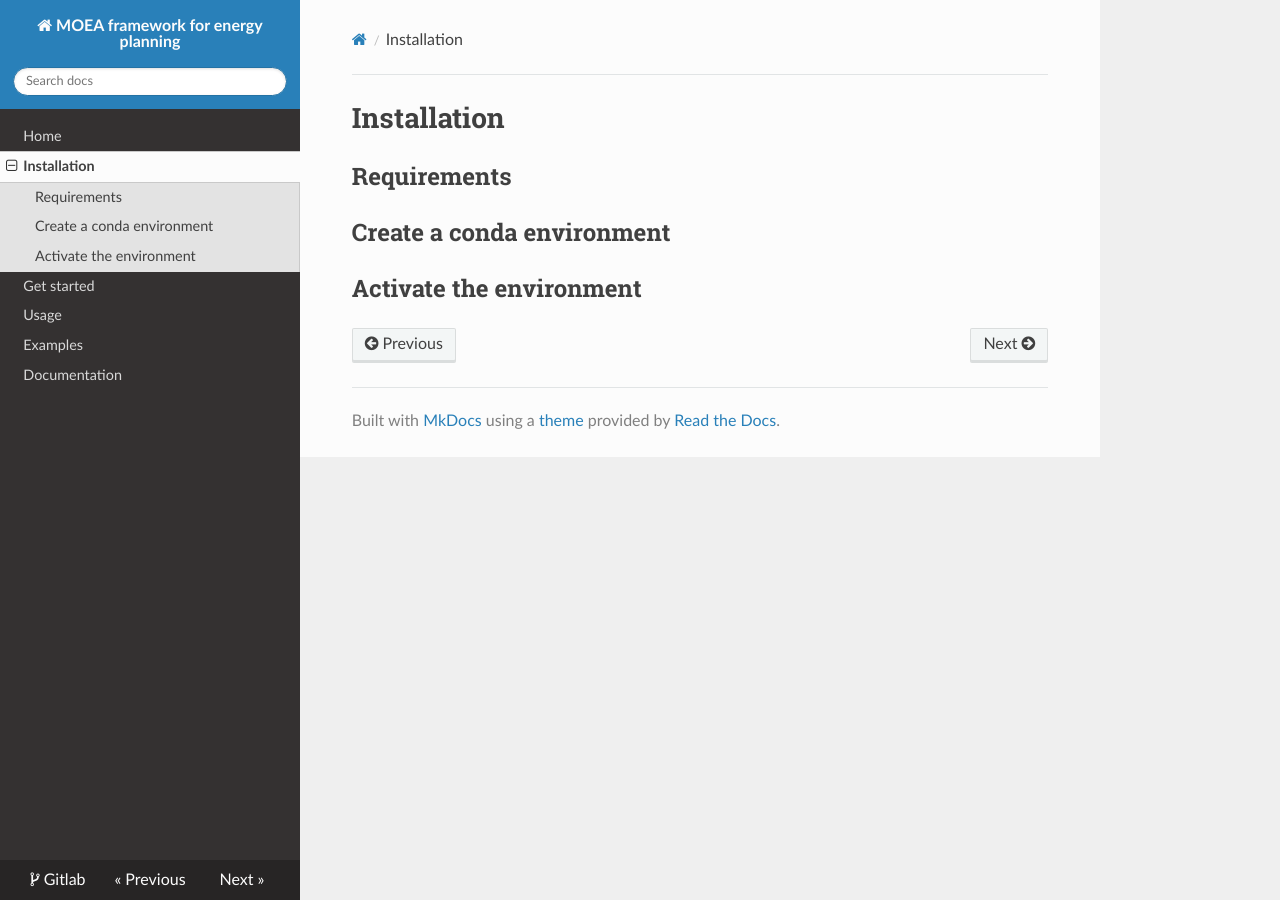
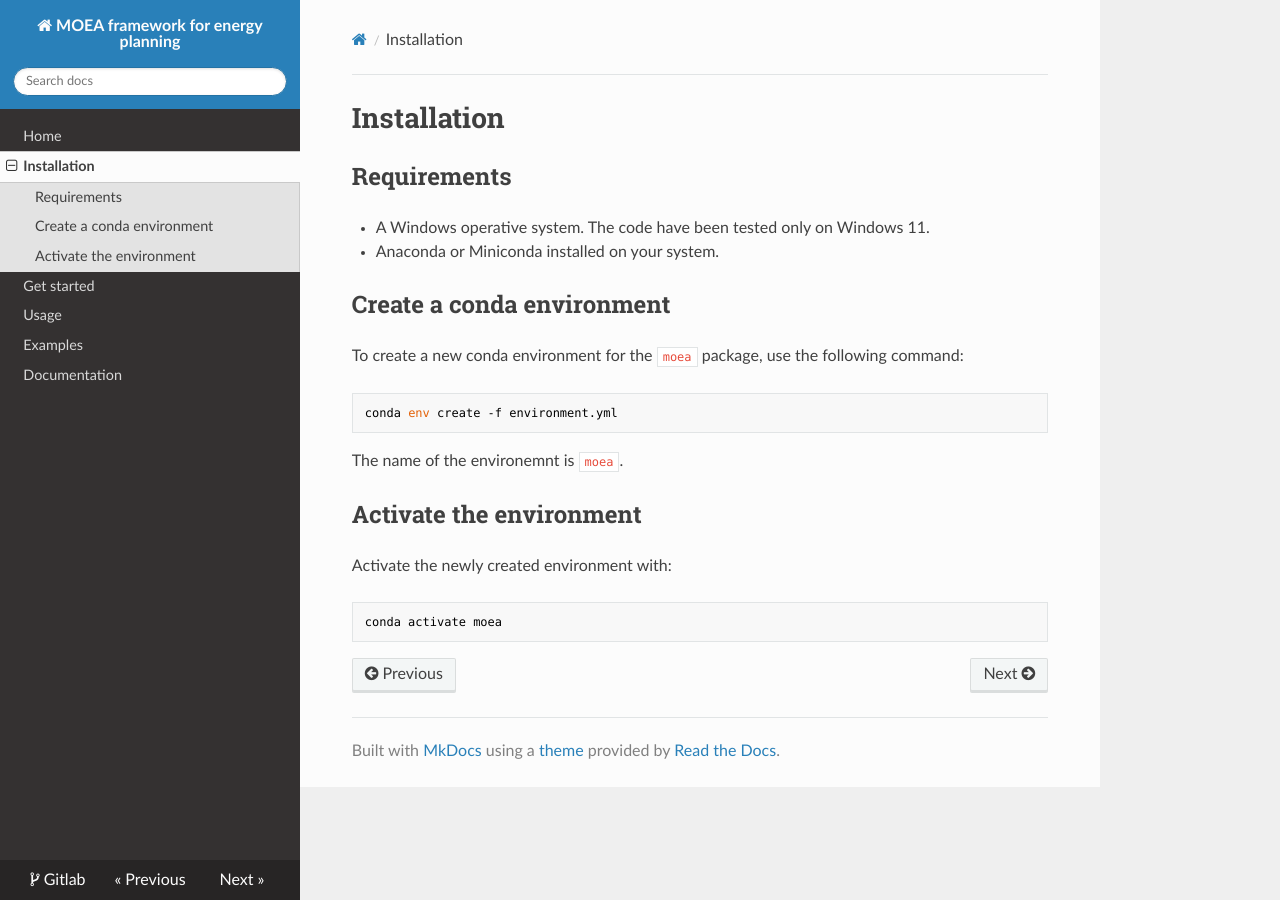
Before and after one commit to HyRES-FBK/moea, an MkDocs documentation site: the page built from docs/docs/installation.md, in a window 1280 px wide. Built offline with MkDocs 1.6.1, drawn with Linux system fonts in a browser that asks for light colours; nearby versions of some CDN libraries.

Commit message:
Added installation instructions to docs.

````diff
--- a/docs/docs/installation.md
+++ b/docs/docs/installation.md
@@ -2,6 +2,23 @@
 
 ## Requirements
 
+- A Windows operative system. The code have been tested only on Windows 11.
+- Anaconda or Miniconda installed on your system.
+
 ## Create a conda environment
 
+To create a new conda environment for the `moea` package, use the following command:
+
+```sh
+conda env create -f environment.yml
+```
+
+The name of the environemnt is ``moea``.
+
 ## Activate the environment
+
+Activate the newly created environment with:
+
+```sh
+conda activate moea
+```
````
